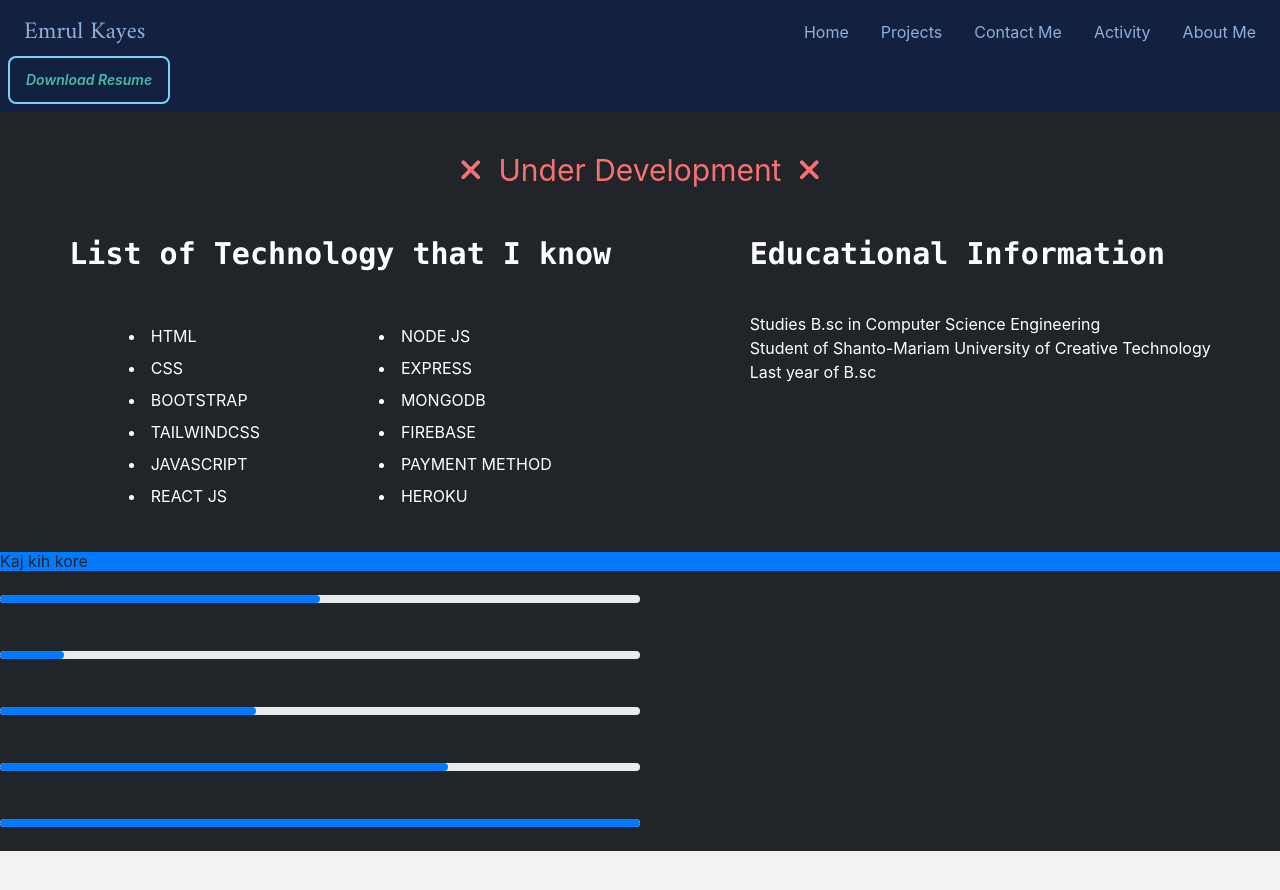
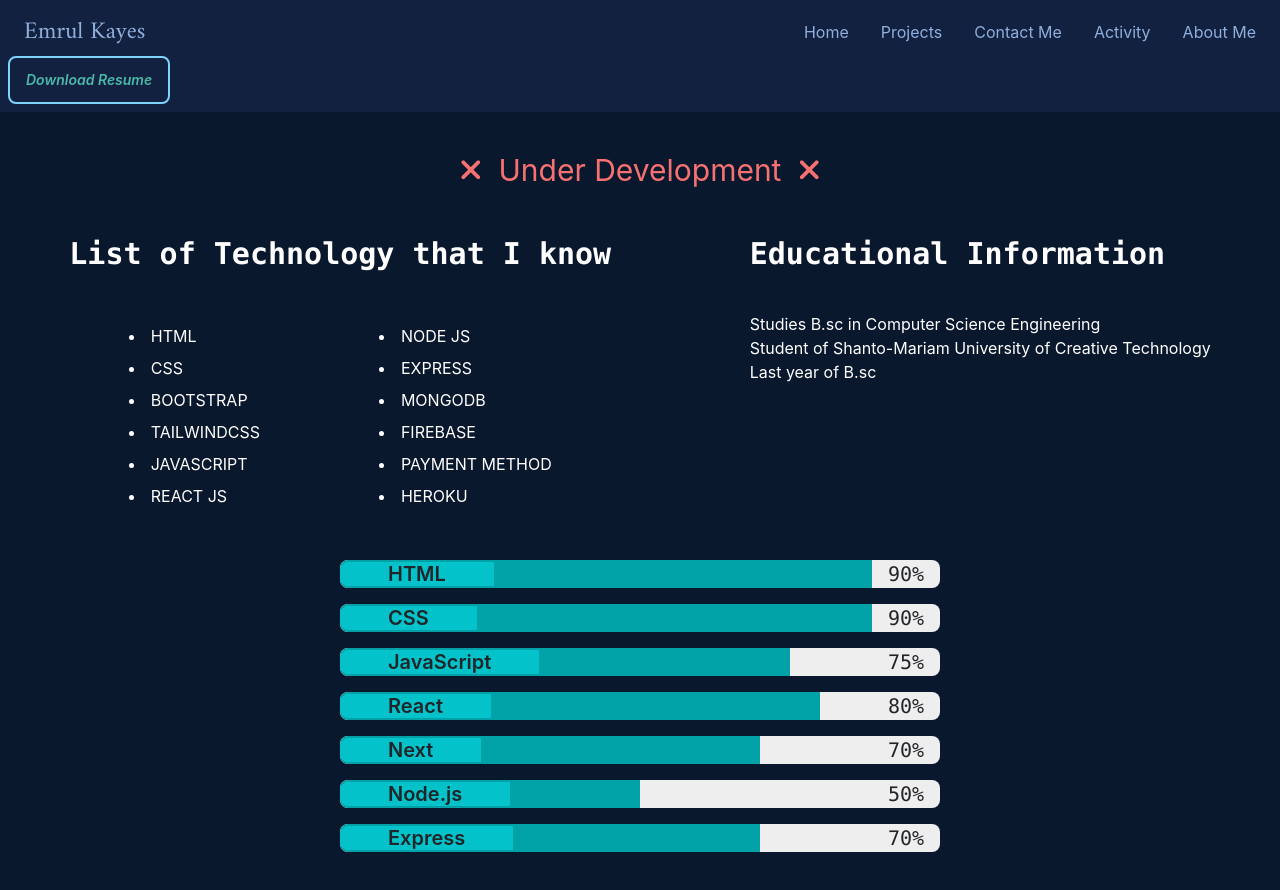
Before and after one commit to its-kayes/Portfolio, a React (Create React App) app: page /about in a window 1280 px wide. Shown: the top 890 px of the page. Before the commit the page ends 851 px from the top, so only its background shows below. Built offline with nearby package versions, Linux system fonts and the light colour scheme.

Commit message:
New Progress Bar

```diff
--- a/src/components/Parts/About.js
+++ b/src/components/Parts/About.js
@@ -3,7 +3,7 @@ import Progress from './Progress';
 
 const About = () => {
     return (
-        <div className='bg-dark'>
+        <div className='bg-[#0A182E] h-screen'>
             <h1 className='text-red-400 text-3xl text-center py-10'> <i class="fa-solid fa-xmark px-2"></i> Under Development <i class="fa-solid fa-xmark px-2"></i> </h1>
             <div className='text-white flex justify-around  '>
                 <div className=' '>
@@ -28,6 +28,7 @@ const About = () => {
                         </div>
                     </div>
                 </div>
+
                 <div>
                     <h1 className='text-3xl font-mono font-bold my-2'> Educational Information  </h1>
                     <div className='my-10'>
@@ -38,6 +39,10 @@ const About = () => {
                 </div>
 
             </div>
+
+
+
+
             <Progress>  </Progress>
         </div>
     );
--- a/src/components/Parts/Progress.js
+++ b/src/components/Parts/Progress.js
@@ -2,24 +2,71 @@ import React from 'react';
 
 const Progress = () => {
     return (
-        <div>
-            <h1 className='bg-[#007BFF]'> Kaj kih kore </h1>
-            <div className=' py-4 '>
-                <progress class="progress progress-secondary w-2/4 h-2 " value="50" max="100"></progress>
+        <div className='flex items-center flex-col-reverse'>
+
+            <div className='py-2'>
+                <div className='h-[28px] flex justify-between items-center w-[600px] bg-[#EEEEEE] rounded-lg'>
+                    <p className='bg-[#00A1A7] h-full w-[70%] items-center rounded-l-lg'><span className='px-5 text-xl rounded-l-lg bg-[#04C2C9] text-dark font-semibold'>  Express  </span></p>
+                    <p className='px-3 text-xl font-mono'> 70% </p>
+                </div>
             </div>
-            <div className=' py-4 '>
-                <progress class="progress progress-secondary w-2/4 h-2" value="10" max="100"></progress>
+            <div className='py-2'>
+                <div className='h-[28px] flex justify-between items-center w-[600px] bg-[#EEEEEE] rounded-lg'>
+                    <p className='bg-[#00A1A7] h-full w-[50%] items-center rounded-l-lg'><span className='px-5 text-xl rounded-l-lg bg-[#04C2C9] text-dark font-semibold'>  Node.js  </span></p>
+                    <p className='px-3 text-xl font-mono'> 50% </p>
+                </div>
             </div>
-            <div className=' py-4 '>
-                <progress class="progress progress-secondary w-2/4 h-2" value="40" max="100"></progress>
+            <div className='py-2'>
+                <div className='h-[28px] flex justify-between items-center w-[600px] bg-[#EEEEEE] rounded-lg'>
+                    <p className='bg-[#00A1A7] h-full w-[70%] items-center rounded-l-lg'><span className='px-5 text-xl rounded-l-lg bg-[#04C2C9] text-dark font-semibold'>  Next  </span></p>
+                    <p className='px-3 text-xl font-mono'> 70% </p>
+                </div>
             </div>
-            <div className=' py-4 '>
-                <progress class="progress progress-secondary w-2/4 h-2" value="70" max="100"></progress>
+            <div className='py-2'>
+                <div className='h-[28px] flex justify-between items-center w-[600px] bg-[#EEEEEE] rounded-lg'>
+                    <p className='bg-[#00A1A7] h-full w-[80%] items-center rounded-l-lg'><span className='px-5 text-xl rounded-l-lg bg-[#04C2C9] text-dark font-semibold'>  React  </span></p>
+                    <p className='px-3 text-xl font-mono'> 80% </p>
+                </div>
             </div>
-            <div className=' py-4 '>
-                <progress class="progress progress-secondary w-2/4 h-2" value="100" max="100"></progress>
+            <div className='py-2'>
+                <div className='h-[28px] flex justify-between items-center w-[600px] bg-[#EEEEEE] rounded-lg'>
+                    <p className='bg-[#00A1A7] h-full w-[75%] items-center rounded-l-lg'><span className='px-5 text-xl rounded-l-lg bg-[#04C2C9] text-dark font-semibold'>  JavaScript  </span></p>
+                    <p className='px-3 text-xl font-mono'> 75% </p>
+                </div>
+            </div>
+            <div className='py-2'>
+                <div className='h-[28px] flex justify-between items-center w-[600px] bg-[#EEEEEE] rounded-lg'>
+                    <p className='bg-[#00A1A7] h-full w-[90%] items-center rounded-l-lg'><span className='px-5 text-xl rounded-l-lg bg-[#04C2C9] text-dark font-semibold'>  CSS  </span></p>
+                    <p className='px-3 text-xl font-mono'> 90% </p>
+                </div>
+            </div>
+            <div className='py-2'>
+                <div className='h-[28px] flex justify-between items-center w-[600px] bg-[#EEEEEE] rounded-lg'>
+                    <p className='bg-[#00A1A7] h-full w-[90%] items-center rounded-l-lg'><span className='px-5 text-xl rounded-l-lg bg-[#04C2C9] text-dark font-semibold'>  HTML  </span></p>
+                    <p className='px-3 text-xl font-mono'> 90% </p>
+                </div>
             </div>
         </div>
+
+        // <div>
+        //     {/* <h1 className='bg-[#007BFF]'> Kaj kih kore </h1> */}
+        //     <div className='flex text-[#8892B0] items-center py-4 '>
+        //         <p> React </p>
+        //         <progress class="progress progress-secondary w-2/4 h-2 " value="50" max="100"></progress>
+        //     </div>
+        //     <div className=' py-4 '>
+        //         <progress class="progress progress-secondary w-2/4 h-2" value="10" max="100"></progress>
+        //     </div>
+        //     <div className=' py-4 '>
+        //         <progress class="progress progress-secondary w-2/4 h-2" value="40" max="100"></progress>
+        //     </div>
+        //     <div className=' py-4 '>
+        //         <progress class="progress progress-secondary w-2/4 h-2" value="70" max="100"></progress>
+        //     </div>
+        //     <div className=' py-4 '>
+        //         <progress class="progress progress-secondary w-2/4 h-2" value="100" max="100"></progress>
+        //     </div>
+        // </div>
     );
 };
 
```
